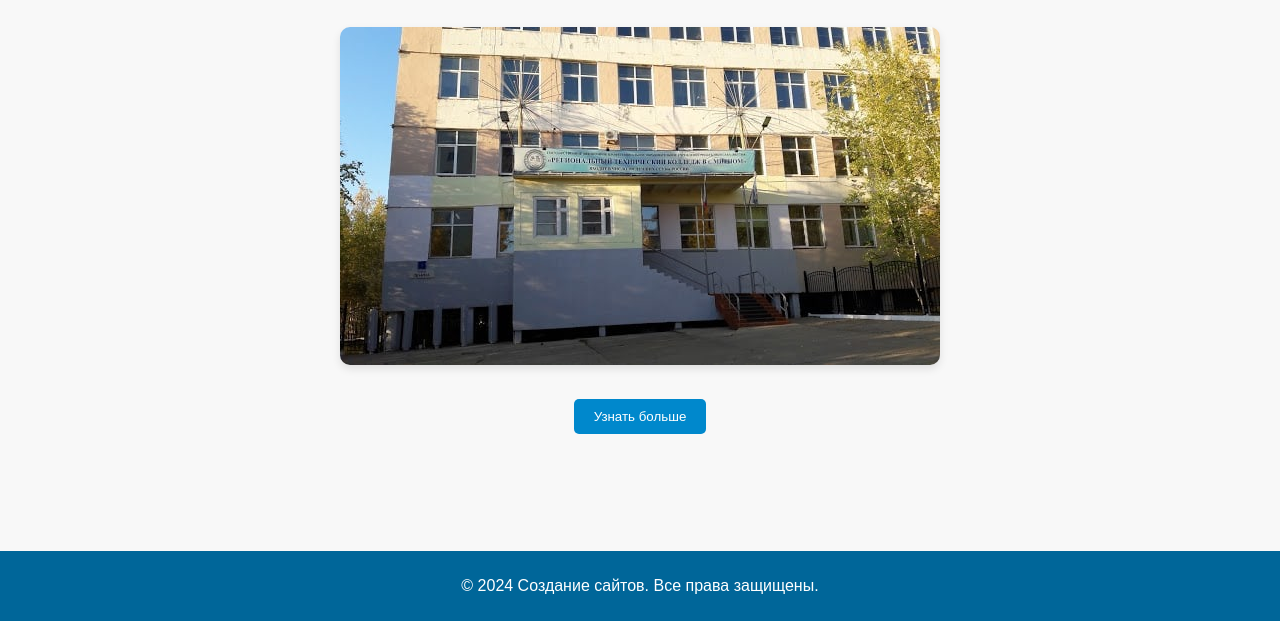
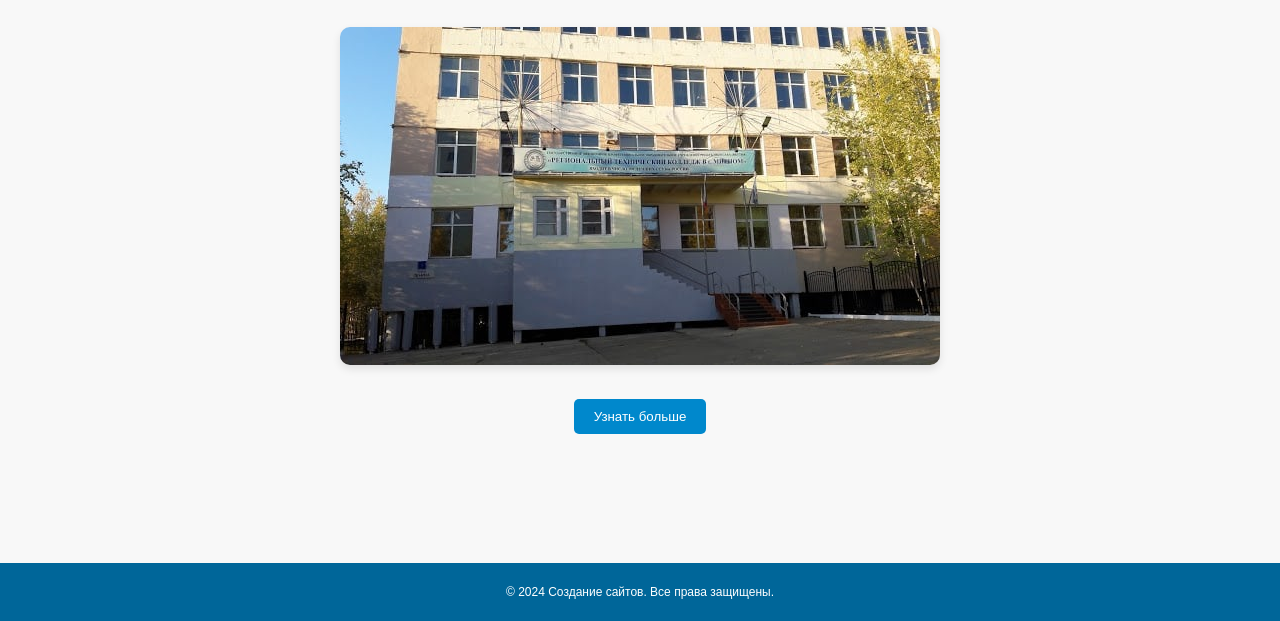
Before and after one commit to Yabuzuk/baulin, a plain HTML site: page index.html in a window 1280 px wide. Shown: the part 179-800 px from the top of the page. Drawn offline with Linux system fonts and the light colour scheme.

Commit message:
Update style.css

```diff
--- a/style.css
+++ b/style.css
@@ -52,6 +52,7 @@ footer {
     color: white;
     text-align: center;
     padding: 10px 0;
+    font-size: 12px; /* Уменьшаем размер шрифта */
     position: fixed;
     width: 100%;
     bottom: 0;
```
